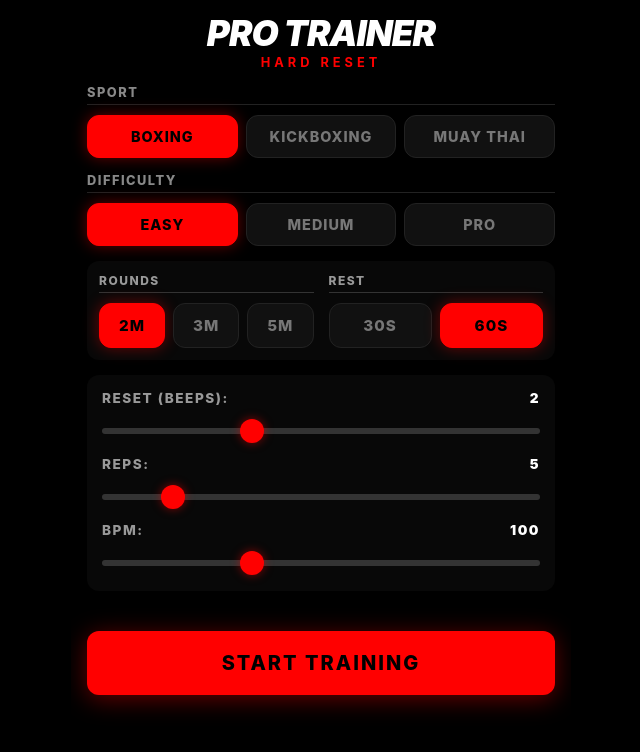
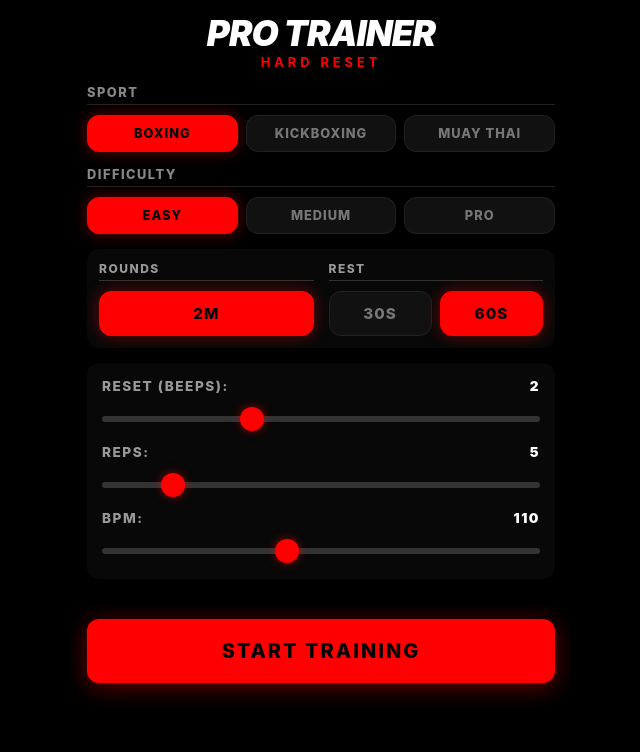
Before and after one commit to stevenherron/hard-reset, a React (Vite) app: page / in a window 1280 px wide. Shown: the top 752 px of the page, without its empty margins (319-959 px from the left). Built offline with nearby package versions, Linux system fonts and the light colour scheme.

Commit message:
style: fix kickboxing text overflow and implement cycling round duration toggle; update default BPM to 110

```diff
--- a/src/components/App.jsx
+++ b/src/components/App.jsx
@@ -11,7 +11,7 @@ function App() {
         level: 'Easy',
         roundDuration: 120, // 2 mins
         restDuration: 60,
-        bpm: 100,
+        bpm: 110,
         resetLength: 2,
         repetitionCount: 5
     });
--- a/src/components/SetupScreen.jsx
+++ b/src/components/SetupScreen.jsx
@@ -49,11 +49,14 @@ export default function SetupScreen({ initialSettings, onStart }) {
                     <div className="grid-item">
                         <label>Rounds</label>
                         <div className="toggle-group xs">
-                            {[120, 180, 300].map(sec => (
-                                <button key={sec} className={formData.roundDuration === sec ? 'active' : ''} onClick={() => setFormData({ ...formData, roundDuration: sec })}>
-                                    {sec / 60}m
-                                </button>
-                            ))}
+                            <button className="active" onClick={() => {
+                                const durations = [120, 180, 300];
+                                const currentIndex = durations.indexOf(formData.roundDuration);
+                                const nextIndex = (currentIndex + 1) % durations.length;
+                                setFormData({ ...formData, roundDuration: durations[nextIndex] });
+                            }}>
+                                {formData.roundDuration / 60}m
+                            </button>
                         </div>
                     </div>
                     <div className="grid-item">
@@ -113,8 +116,8 @@ export default function SetupScreen({ initialSettings, onStart }) {
                 .setting-row label { margin-top: 0; margin-bottom: 10px; display: block; border-bottom: 1px solid #222; padding-bottom: 4px; }
                 .toggle-group { display: flex; gap: 8px; flex-wrap: wrap; }
                 .toggle-group button {
-                    padding: 12px 16px;
-                    font-size: 0.9rem;
+                    padding: 10px 12px;
+                    font-size: 0.8rem;
                     background: #111;
                     color: #777;
                     border-radius: var(--border-radius);
--- a/src/logic/RhythmEngine.js
+++ b/src/logic/RhythmEngine.js
@@ -24,7 +24,7 @@ export class RhythmEngine {
         this.settings = {
             roundDuration: 180,
             restDuration: 60,
-            bpm: 100,
+            bpm: 110,
             level: 'Easy',
             sport: 'Boxing',
             resetLength: 4,
```
